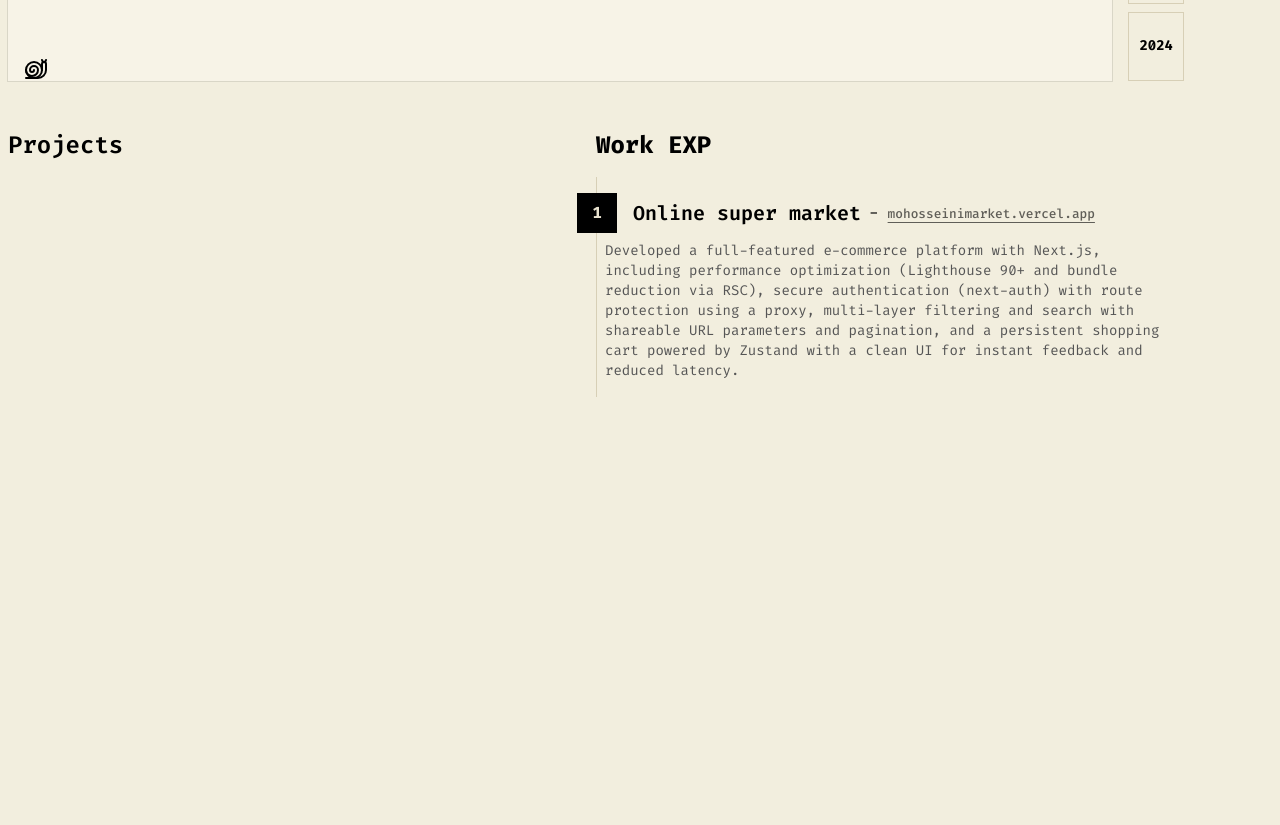
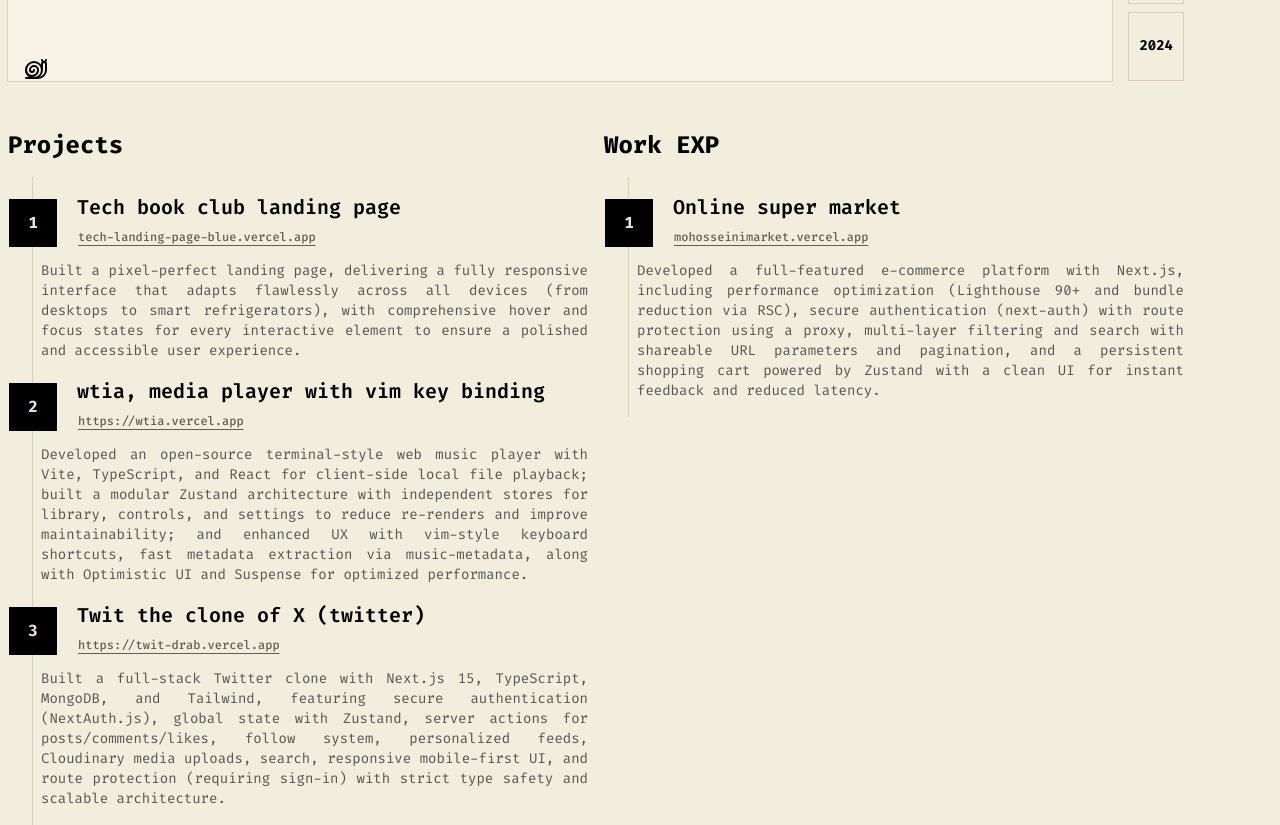
Before and after one commit to noonefr69/nooneportfolio, a Next.js app: page / in a window 1280 px wide. Shown: the part 840-1665 px from the top of the page. Before the commit the page ends 1600 px from the top, so only its background shows below. Built offline with nearby package versions, Linux system fonts and the light colour scheme; no server answers.

Commit message:
added projects and works

```diff
--- a/src/app/page.tsx
+++ b/src/app/page.tsx
@@ -11,32 +11,130 @@ export default function Home() {
       <HeroSection />
       <GitHubContainer />
 
-      <section className="mt-8 grid lg:grid-cols-2">
-        <div>
-          <h1 className="text-lg sm:text-xl lg:text-2xl mb-4 font-semibold">
+      <section className="mt-8 grid lg:grid-cols-2 gap-4">
+        <div className="flex flex-col order-2 lg:order-1">
+          <h1 className="text-lg sm:text-xl lg:text-2xl mb-4 font-extrabold">
             Projects
           </h1>
+          <ul className="border-l flex flex-col gap-4 relative py-4 ml-5 lg:ml-6">
+            <li className="flex flex-col">
+              <div className="flex items-center">
+                <span className="shrink-0 duration-100 hover:scale-95 bg-primary font-bold text-secondary relative -left-6 w-12 h-12 flex items-center justify-center">
+                  1
+                </span>
+                <div className="flex flex-col items-start relative -left-1">
+                  <span className="text-base lg:text-xl font-semibold">
+                    Tech book club landing page
+                  </span>
+                  <Button
+                    asChild
+                    variant={"link"}
+                    className="opacity-60 duration-100 lg:text-xs text-[10px] hover:opacity-100 p-0 underline"
+                  >
+                    <Link
+                      href={`https://tech-landing-page-blue.vercel.app/`}
+                      target="_blank"
+                    >
+                      tech-landing-page-blue.vercel.app
+                    </Link>
+                  </Button>
+                </div>
+              </div>
+              <div className="mt-2 pl-2 flex flex-col gap-1">
+                <p className="text-muted-foreground text-xs lg:text-sm text-justify">
+                  Built a pixel-perfect landing page, delivering a fully
+                  responsive interface that adapts flawlessly across all devices
+                  (from desktops to smart refrigerators), with comprehensive
+                  hover and focus states for every interactive element to ensure
+                  a polished and accessible user experience.
+                </p>
+              </div>
+            </li>
+            <li className="flex flex-col">
+              <div className="flex items-center">
+                <span className="shrink-0 duration-100 hover:scale-95 bg-primary font-bold text-secondary relative -left-6 w-12 h-12 flex items-center justify-center">
+                  2
+                </span>
+                <div className="flex flex-col items-start relative -left-1">
+                  <span className="text-base lg:text-xl font-semibold">
+                    wtia, media player with vim key binding
+                  </span>
+                  <Button
+                    asChild
+                    variant={"link"}
+                    className="opacity-60 duration-100 lg:text-xs text-[10px] hover:opacity-100 p-0 underline"
+                  >
+                    <Link href={`https://wtia.vercel.app/`} target="_blank">
+                      https://wtia.vercel.app
+                    </Link>
+                  </Button>
+                </div>
+              </div>
+              <div className="mt-2 pl-2 flex flex-col gap-1">
+                <p className="text-muted-foreground text-xs lg:text-sm text-justify">
+                  Developed an open-source terminal-style web music player with
+                  Vite, TypeScript, and React for client-side local file
+                  playback; built a modular Zustand architecture with
+                  independent stores for library, controls, and settings to
+                  reduce re-renders and improve maintainability; and enhanced UX
+                  with vim-style keyboard shortcuts, fast metadata extraction
+                  via music-metadata, along with Optimistic UI and Suspense for
+                  optimized performance.
+                </p>
+              </div>
+            </li>
+            <li className="flex flex-col">
+              <div className="flex items-center">
+                <span className="shrink-0 duration-100 hover:scale-95 bg-primary font-bold text-secondary relative -left-6 w-12 h-12 flex items-center justify-center">
+                  3
+                </span>
+                <div className="flex flex-col items-start relative -left-1">
+                  <span className="text-base lg:text-xl font-semibold">
+                    Twit the clone of X (twitter)
+                  </span>
+                  <Button
+                    asChild
+                    variant={"link"}
+                    className="opacity-60 duration-100 lg:text-xs text-[10px] hover:opacity-100 p-0 underline"
+                  >
+                    <Link href={`https://twit-drab.vercel.app`} target="_blank">
+                      https://twit-drab.vercel.app
+                    </Link>
+                  </Button>
+                </div>
+              </div>
+              <div className="mt-2 pl-2 flex flex-col gap-1">
+                <p className="text-muted-foreground text-xs lg:text-sm text-justify">
+                  Built a full-stack Twitter clone with Next.js 15, TypeScript,
+                  MongoDB, and Tailwind, featuring secure authentication
+                  (NextAuth.js), global state with Zustand, server actions for
+                  posts/comments/likes, follow system, personalized feeds,
+                  Cloudinary media uploads, search, responsive mobile-first UI,
+                  and route protection (requiring sign-in) with strict type
+                  safety and scalable architecture.
+                </p>
+              </div>
+            </li>
+          </ul>
         </div>
-        <div className="flex flex-col">
+        <div className="flex flex-col order-1 lg:order-2">
           <h1 className="text-lg sm:text-xl lg:text-2xl mb-4 font-extrabold">
             Work EXP
           </h1>
-          <ul className="border-l flex flex-col gap-4 relative py-4">
+          <ul className="border-l flex flex-col gap-4 relative py-4 ml-5 lg:ml-6">
             <li className="flex flex-col">
               <div className="flex items-center">
-                <span className="bg-primary font-bold text-secondary relative -left-5 w-10 h-10 flex items-center justify-center">
+                <span className="shrink-0 bg-primary duration-100 hover:scale-95 font-bold text-secondary relative -left-6 w-12 h-12 flex items-center justify-center">
                   1
                 </span>
-                <div className="flex items-center gap-2 relative -left-1">
-                  <span className="text-xl font-semibold">
+                <div className="flex flex-col items-start relative -left-1">
+                  <span className="text-base lg:text-xl font-semibold">
                     Online super market
                   </span>
-                  <span>-</span>
                   <Button
                     asChild
                     variant={"link"}
-                    className="opacity-60 duration-100 hover:opacity-100 p-0 underline"
-                    size={"sm"}
+                    className="opacity-60 duration-100 lg:text-xs text-[10px] hover:opacity-100 p-0 underline"
                   >
                     <Link
                       href={`https://mohosseinimarket.vercel.app/`}
@@ -48,7 +146,7 @@ export default function Home() {
                 </div>
               </div>
               <div className="mt-2 pl-2 flex flex-col gap-1">
-                <p className="text-muted-foreground text-sm">
+                <p className="text-muted-foreground text-xs lg:text-sm text-justify">
                   Developed a full-featured e-commerce platform with Next.js,
                   including performance optimization (Lighthouse 90+ and bundle
                   reduction via RSC), secure authentication (next-auth) with
--- a/src/components/navigation/lil-navigator.tsx
+++ b/src/components/navigation/lil-navigator.tsx
@@ -6,7 +6,7 @@ import Link from "next/link";
 
 export default function LilNavigator() {
   return (
-    <Card className="h-16 bg-transparent w-fit gap-2 px-4 hidden lg:flex flex-row items-center mt-6">
+    <Card className="min-h-16 bg-transparent w-fit gap-2 px-4 hidden lg:flex flex-row items-center mt-6">
       <ToggleTheme />
       <Button variant={"ghost"} size={"sm"} asChild>
         <Link
```
